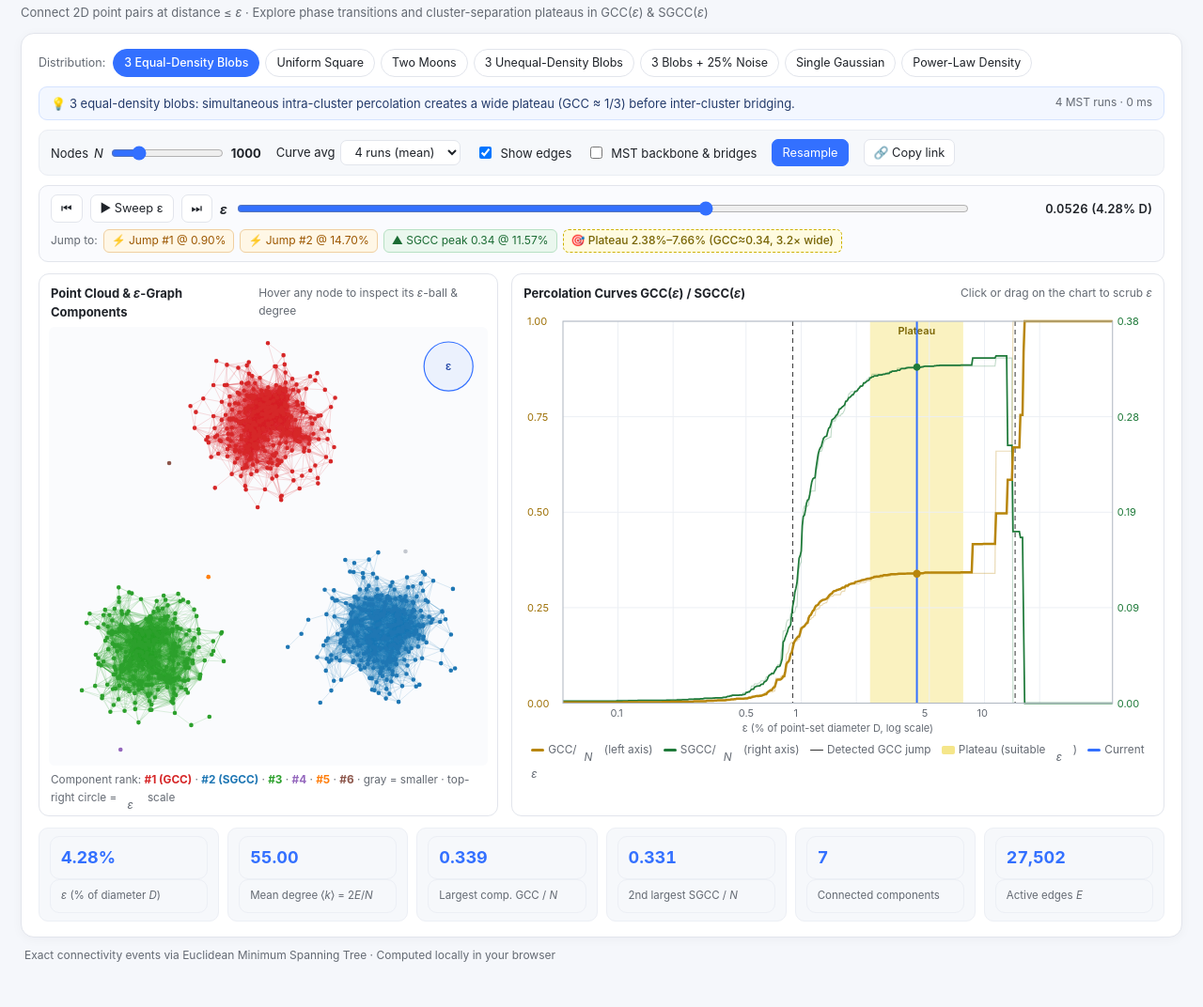
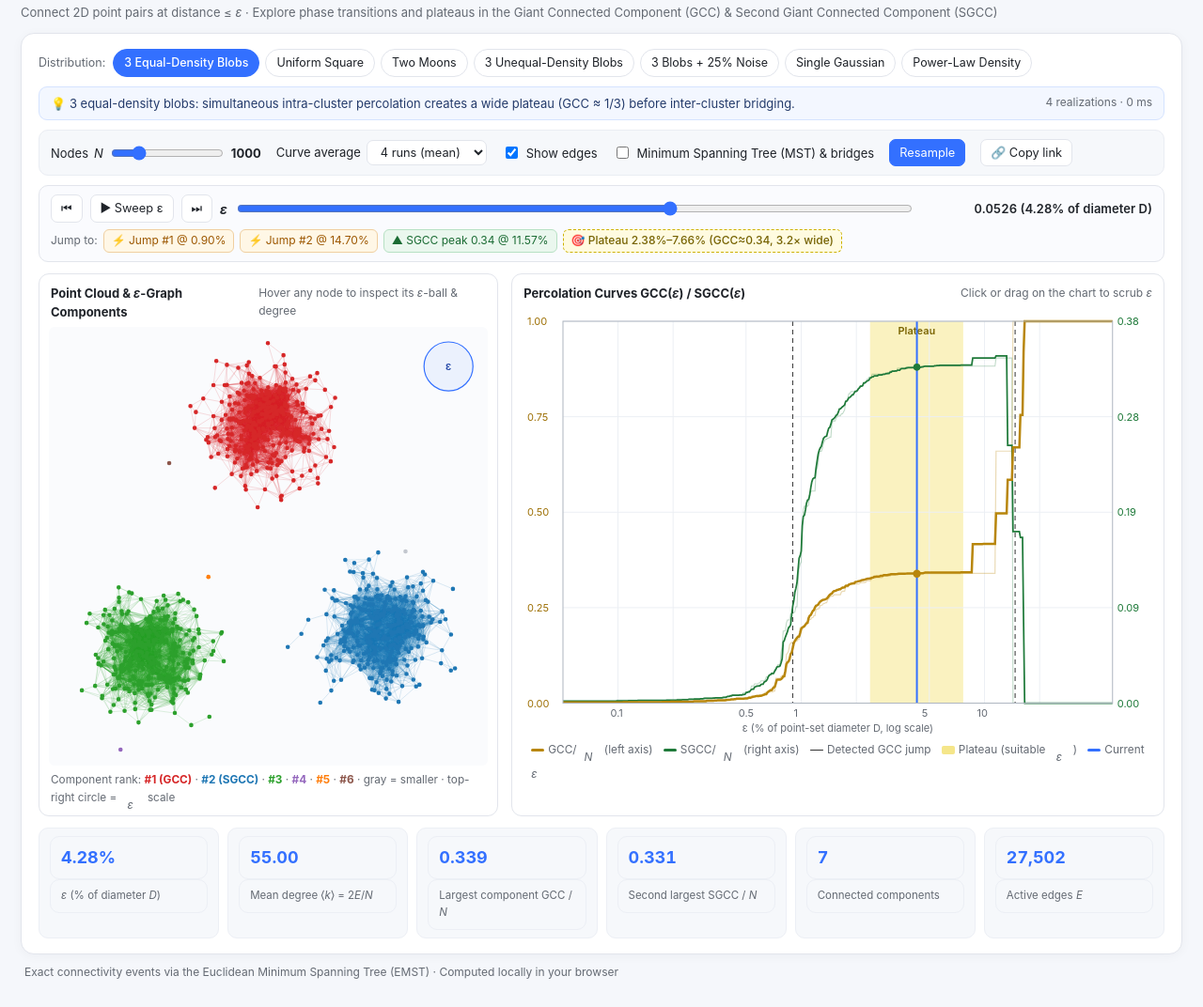
Before and after one commit to pobooo/rgg-percolation-viz, a plain HTML site: page index.html in a window 1280 px wide. Shown: the part 54-1126 px from the top of the page at 94% size. Drawn offline with Linux system fonts and the light colour scheme.

Commit message:
Spell out all abbreviations on first use in demo and READMEs
Co-authored-by: Cursor <cursoragent@cursor.com>

```diff
--- a/index.html
+++ b/index.html
@@ -4,7 +4,7 @@
 <meta charset="UTF-8">
 <meta name="viewport" content="width=device-width, initial-scale=1.0">
 <title>Percolation Phase Transitions in ε-Ball Random Geometric Graphs</title>
-<meta name="description" content="Interactive simulation of ε-ball random geometric graphs: connect pairs at distance ≤ ε and observe percolation transitions, plateaus, and cluster merging in GCC(ε) and SGCC(ε).">
+<meta name="description" content="Interactive simulation of ε-ball random geometric graphs: connect point pairs at distance ≤ ε and observe percolation transitions, plateaus, and cluster merging in the Giant Connected Component (GCC) and Second Giant Connected Component (SGCC).">
 <style>
   :root {
     --bg: #f5f7fb; --card: #ffffff; --ink: #1f2329; --muted: #646a73;
@@ -60,7 +60,7 @@
   .eps-box { background: #fafbfe; border: 1px solid var(--line); border-radius: 10px; padding: 9px 12px; margin-bottom: 12px; }
   .eps-row { display: flex; align-items: center; gap: 8px; flex-wrap: wrap; }
   .eps-row input[type=range] { flex: 1; min-width: 180px; accent-color: var(--accent); cursor: pointer; }
-  .eps-readout { font-variant-numeric: tabular-nums; font-weight: 600; font-size: 13px; min-width: 185px; text-align: right; }
+  .eps-readout { font-variant-numeric: tabular-nums; font-weight: 600; font-size: 13px; min-width: 245px; text-align: right; }
   .chips { display: flex; flex-wrap: wrap; gap: 6px; align-items: center; margin-top: 7px; font-size: 12px; color: var(--muted); }
   .chip {
     font: inherit; font-size: 12px; border-radius: 6px; padding: 2px 8px; cursor: pointer;
@@ -110,7 +110,7 @@
 <div class="wrap">
   <header>
     <h1>Percolation Phase Transitions in <i>ε</i>-Ball Random Geometric Graphs</h1>
-    <div class="sub">Connect 2D point pairs at distance ≤ <i>ε</i> · Explore phase transitions and cluster-separation plateaus in GCC(<i>ε</i>) &amp; SGCC(<i>ε</i>)</div>
+    <div class="sub">Connect 2D point pairs at distance ≤ <i>ε</i> · Explore phase transitions and plateaus in the Giant Connected Component (GCC) &amp; Second Giant Connected Component (SGCC)</div>
   </header>
 
   <div class="card">
@@ -132,9 +132,9 @@
 
     <div class="controls">
       <label>Nodes <i>N</i> <input id="n" type="range" min="200" max="4000" step="100" value="1000"><b id="nv">1000</b></label>
-      <label>Curve avg <select id="runs"><option value="1">1 run (single)</option><option value="4" selected>4 runs (mean)</option><option value="8">8 runs (mean)</option></select></label>
+      <label>Curve average <select id="runs"><option value="1">1 run (single)</option><option value="4" selected>4 runs (mean)</option><option value="8">8 runs (mean)</option></select></label>
       <label><input id="showEdges" type="checkbox" checked> Show edges</label>
-      <label title="Solid = active MST edges (≤ ε); dashed orange = longest inter-cluster MST bridge edges (> ε)"><input id="showMST" type="checkbox"> MST backbone &amp; bridges</label>
+      <label title="Solid = active Minimum Spanning Tree (MST) edges (≤ ε); dashed orange = longest inter-cluster MST bridge edges (> ε)"><input id="showMST" type="checkbox"> Minimum Spanning Tree (MST) &amp; bridges</label>
       <button id="regen" class="btn primary">Resample</button>
       <button id="shareBtn" class="btn">🔗 Copy link</button>
     </div>
@@ -174,15 +174,15 @@
     <div class="kpi">
       <div><div class="v" id="k_eps">–</div><div class="k"><i>ε</i> (% of diameter <i>D</i>)</div></div>
       <div><div class="v" id="k_deg">–</div><div class="k">Mean degree ⟨<i>k</i>⟩ = 2<i>E</i>/<i>N</i></div></div>
-      <div><div class="v" id="k_gcc">–</div><div class="k">Largest comp. GCC / <i>N</i></div></div>
-      <div><div class="v" id="k_sgcc">–</div><div class="k">2nd largest SGCC / <i>N</i></div></div>
+      <div><div class="v" id="k_gcc">–</div><div class="k">Largest component GCC / <i>N</i></div></div>
+      <div><div class="v" id="k_sgcc">–</div><div class="k">Second largest SGCC / <i>N</i></div></div>
       <div><div class="v" id="k_ncomp">–</div><div class="k">Connected components</div></div>
       <div><div class="v" id="k_edges">–</div><div class="k">Active edges <i>E</i></div></div>
     </div>
   </div>
 
   <div class="foot">
-    <span>Exact connectivity events via Euclidean Minimum Spanning Tree · Computed locally in your browser</span>
+    <span>Exact connectivity events via the Euclidean Minimum Spanning Tree (EMST) · Computed locally in your browser</span>
   </div>
 </div>
 <div class="toast" id="toast"></div>
@@ -508,7 +508,7 @@ function run(targetPct = null) {
     const t0 = performance.now();
     const seed = (+$("regen").dataset.seed || 1);
     S = simulate(dist, n, runs, seed);
-    $("status").textContent = `${runs} MST run${runs > 1 ? "s" : ""} · ${(performance.now() - t0).toFixed(0)} ms`;
+    $("status").textContent = `${runs} realization${runs > 1 ? "s" : ""} · ${(performance.now() - t0).toFixed(0)} ms`;
     const pct = v => (100 * v / S.diam).toFixed(2);
     const jBtns = S.jumps.map((v, i) => `<button class="chip" data-eps="${v}">⚡ Jump${S.jumps.length > 1 ? " #" + (i + 1) : ""} @ ${pct(v)}%</button>`).join("");
     const sgBtn = `<button class="chip sg" data-eps="${S.sgccPeak[0]}">▲ SGCC peak ${S.sgccPeak[1].toFixed(2)} @ ${pct(S.sgccPeak[0])}%</button>`;
@@ -635,7 +635,7 @@ function update() {
     const rk = rank.get(root[hoverNode]) + 1, cs = sizes.get(root[hoverNode]);
     const hud = $("scatterHud");
     hud.style.display = "block";
-    hud.textContent = `Node #${hoverNode} · degree k = ${deg} · Comp #${rk} (${cs} pts, ${(100 * cs / n).toFixed(1)}%)`;
+    hud.textContent = `Node #${hoverNode} · degree k = ${deg} · Component #${rk} (${cs} nodes, ${(100 * cs / n).toFixed(1)}%)`;
   }
 
   const rCap = Math.min(eps * sc, H * 0.28), cxp = W - 16 - rCap, cyp = 16 + rCap;
@@ -647,7 +647,7 @@ function update() {
   ctx.restore();
 
   const g = ranked[0][1] / n, s2 = ranked.length > 1 ? ranked[1][1] / n : 0;
-  $("epsv").textContent = `${eps.toFixed(4)} (${(100 * eps / S.diam).toFixed(2)}% D)`;
+  $("epsv").textContent = `${eps.toFixed(4)} (${(100 * eps / S.diam).toFixed(2)}% of diameter D)`;
   $("k_eps").textContent = (100 * eps / S.diam).toFixed(2) + "%";
   $("k_deg").textContent = (2 * E / n).toFixed(2);
   $("k_gcc").textContent = g.toFixed(3);
```
Also changed, not shown: 2 other files.
